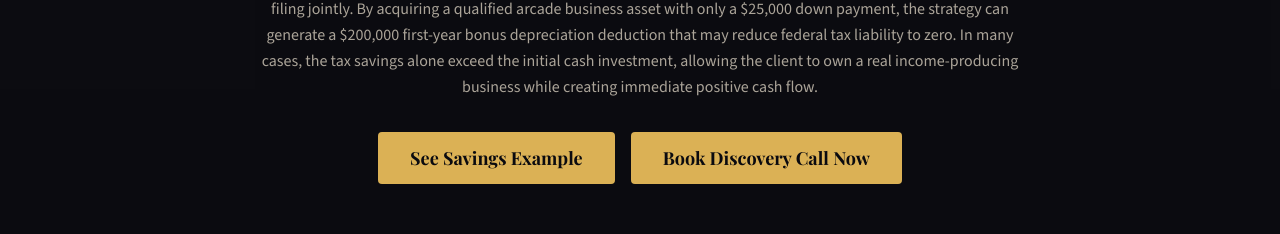
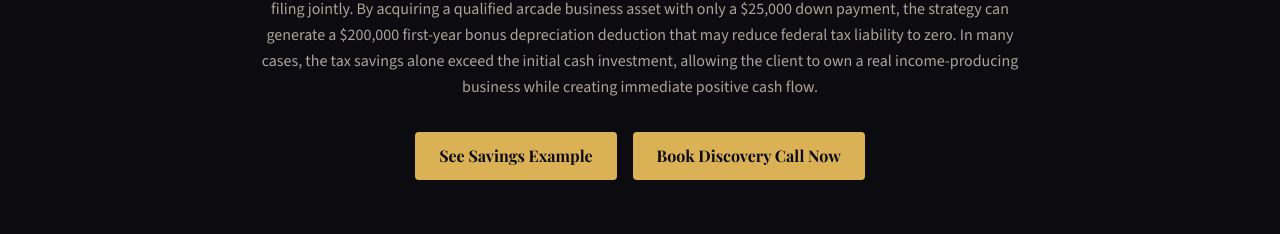
Before and after one commit to kennysabangan/arcade-tax-guide, a React (Vite) app: page / in a window 1280 px wide. Shown: the part 1436-1670 px from the top of the page. Built offline with nearby package versions, Linux system fonts and the light colour scheme; what @react-pdf/renderer would draw is missing.

Commit message:
shrink Real Numbers section buttons to be clearly secondary vs hero

```diff
--- a/src/pages/HomePage.jsx
+++ b/src/pages/HomePage.jsx
@@ -179,10 +179,10 @@ function SavingsCTA() {
           A taxpayer earning $215,000 of W-2 income may owe approximately $40,334 as a single filer or $29,640 married filing jointly. By acquiring a qualified arcade business asset with only a $25,000 down payment, the strategy can generate a $200,000 first-year bonus depreciation deduction that may reduce federal tax liability to zero. In many cases, the tax savings alone exceed the initial cash investment, allowing the client to own a real income-producing business while creating immediate positive cash flow.
         </p>
         <div className="mt-8 flex flex-col sm:flex-row items-center justify-center gap-4">
-          <CTAButton to="/financials" className="inline-flex items-center justify-center px-8 py-3 text-base sm:text-lg font-heading font-bold rounded-sm bg-gold text-dark hover:bg-gold/90 hover:shadow-[0_0_32px_rgba(219,177,85,0.6)] active:scale-[0.98] transition-all duration-200">
+          <CTAButton to="/financials" className="inline-flex items-center justify-center px-6 py-2 text-sm sm:text-base font-heading font-bold rounded-sm bg-gold text-dark hover:bg-gold/90 hover:shadow-[0_0_32px_rgba(219,177,85,0.6)] active:scale-[0.98] transition-all duration-200">
             See Savings Example
           </CTAButton>
-          <CTAButton href="#book-a-call" className="inline-flex items-center justify-center px-8 py-2 text-base sm:text-lg font-heading font-bold rounded-sm bg-gold text-dark hover:bg-gold/90 hover:shadow-[0_0_32px_rgba(219,177,85,0.6)] active:scale-[0.98] transition-all duration-200">
+          <CTAButton href="#book-a-call" className="inline-flex items-center justify-center px-6 py-2 text-sm sm:text-base font-heading font-bold rounded-sm bg-gold text-dark hover:bg-gold/90 hover:shadow-[0_0_32px_rgba(219,177,85,0.6)] active:scale-[0.98] transition-all duration-200">
             Book Discovery Call Now
           </CTAButton>
         </div>
```
